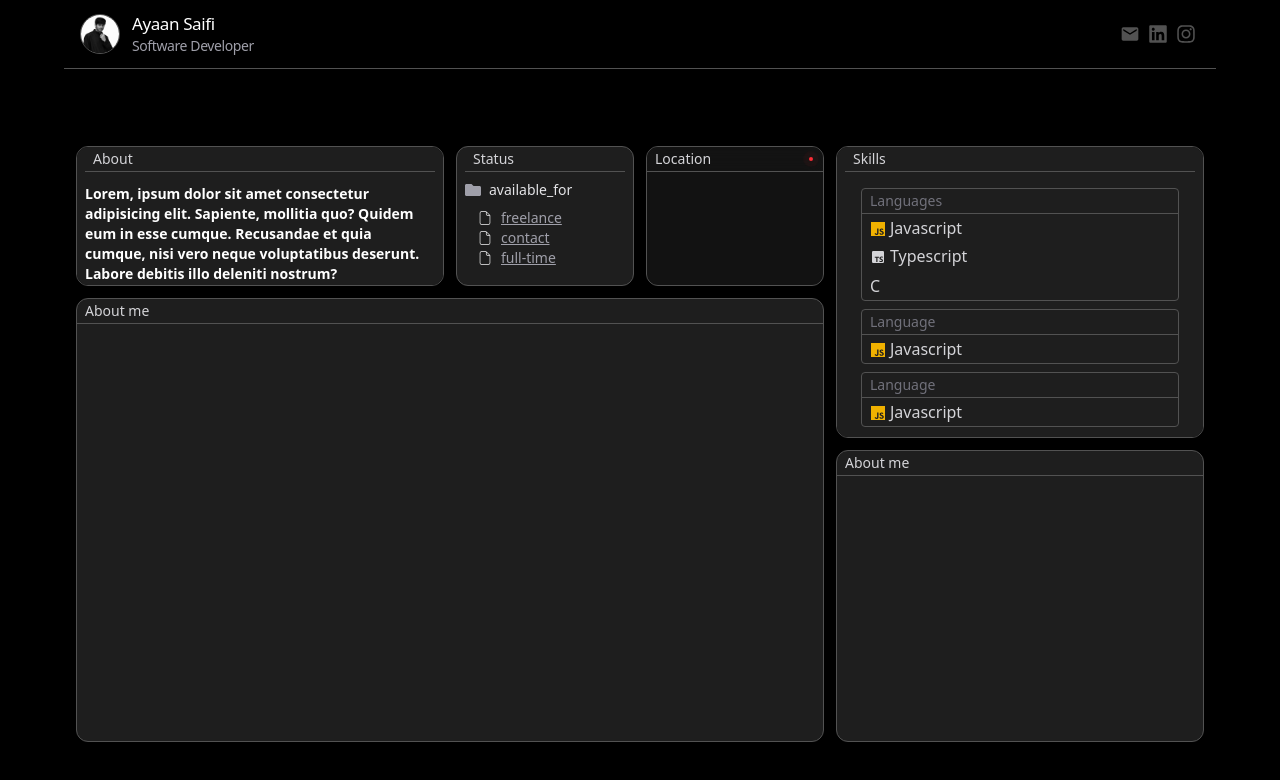
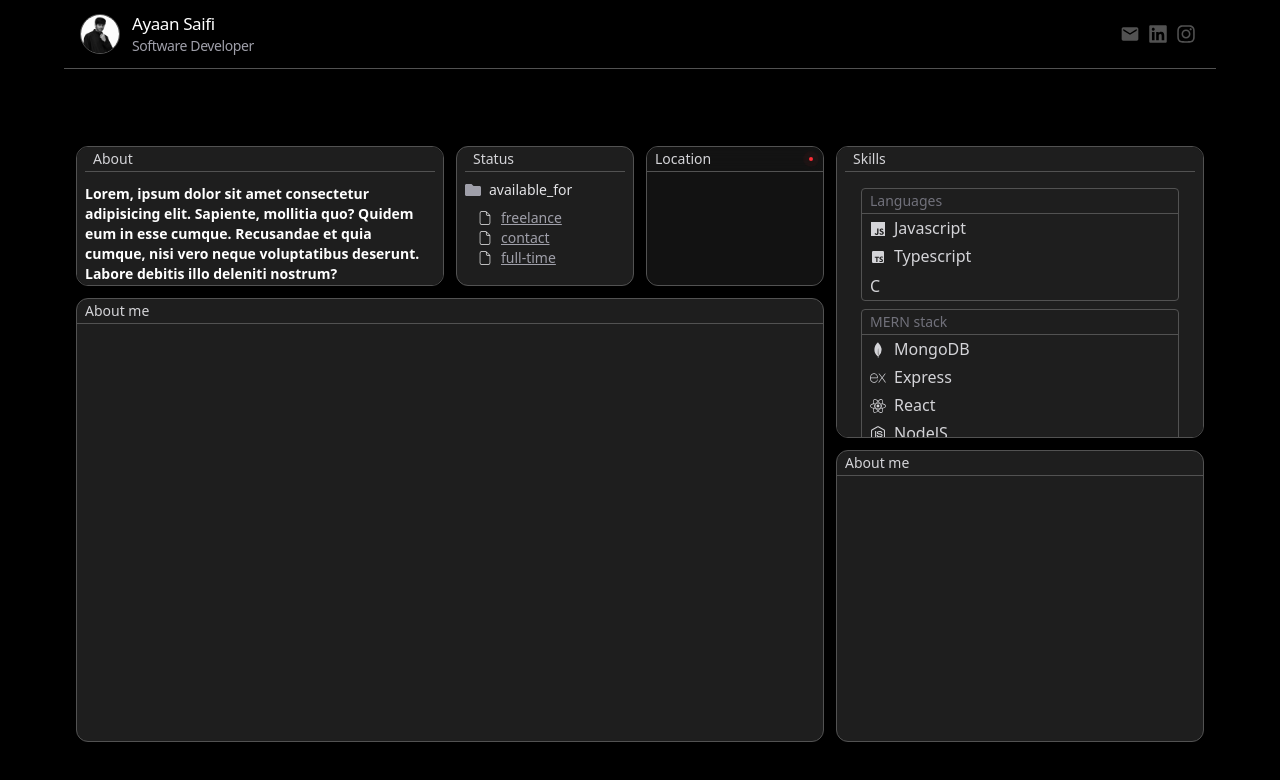
Before and after one commit to ayan-011/Ayaan-s-Portfolio, a React (Vite) app: page / in a window 1280 px wide. Shown: the top 780 px of the page. Built offline with nearby package versions, Linux system fonts and the light colour scheme; grey boxes are pictures that could not be loaded.

Commit message:
skills section completed

```diff
--- a/src/App.jsx
+++ b/src/App.jsx
@@ -1,9 +1,11 @@
 import './App.css'
 import { MdEmail } from "react-icons/md";
-import { FaFolder, FaInstagram, FaLinkedin } from "react-icons/fa";
+import { FaFolder, FaInstagram, FaLinkedin, FaNodeJs, FaReact } from "react-icons/fa";
 import { CiFileOn } from 'react-icons/ci';
 import { IoLogoJavascript } from "react-icons/io5";
 import { BiLogoTypescript } from 'react-icons/bi';
+import { SiExpress, SiMongodb, SiPostman } from 'react-icons/si';
+import { RiNextjsFill, RiTailwindCssFill } from 'react-icons/ri';
 
 function App() {
   return (
@@ -144,20 +146,20 @@ function App() {
         " >
           <div className="w-full px-2 py-0.5 border-b-[1px] border-[#525252] bg-red-90 text-zinc-300 text-sm">Skills</div>
 
-          <div className="parent bg-red-90 w-full h-full flex flex-col gap-2 p-4" >
+          <div className="parent bg-red-90 w-full h-fit flex flex-col gap-2 p-4 bg-red-" >
 
             {/* language */}
             <div className="border-[1px] border-[#525252] rounded  flex flex-col  items-center ">
               <div className="top bg-red- w-full text-sm p-[2px] px-2 text-zinc-500 border-b-[1px] border-[#525252]">Languages</div>
-              <div className="flex flex-row items-center p-[2px] px-2 gap-1 w-full text-zinc-300">
-              <div className="icon flex mt-[2px] text-yellow-500"><IoLogoJavascript /></div>
+              <div className="flex flex-row items-center p-[2px] px-2 gap-2 w-full text-zinc-300">
+              <div className="icon flex mt-[2px] "><IoLogoJavascript /></div>
               <div className="text">Javascript</div>
               </div>
-              <div className="flex flex-row items-center p-[2px] px-2 gap-1 w-full text-zinc-300">
+              <div className="flex flex-row items-center p-[2px] px-2 gap-2 w-full text-zinc-300">
               <div className="icon flex mt-[2px]  "><BiLogoTypescript /></div>
               <div className="text">Typescript</div>
               </div>
-              <div className="flex flex-row items-center p-[2px] px-2 gap-1 w-full text-zinc-300">
+              <div className="flex flex-row items-center p-[2px] px-2 gap-2 w-full text-zinc-300">
               <div className="icon flex mt-[2px] ">C</div>
               <div className="text"></div>
               </div>
@@ -165,19 +167,39 @@ function App() {
 
              {/* MERN  */}
             <div className="border-[1px] border-[#525252] rounded  flex flex-col  items-center ">
-              <div className="top bg-red- w-full text-sm p-[2px] px-2 text-zinc-500 border-b-[1px] border-[#525252]">Language</div>
-              <div className="flex flex-row items-center p-[2px] px-2 gap-1 w-full text-zinc-300">
-              <div className="icon flex mt-[2px] text-yellow-500"><IoLogoJavascript /></div>
-              <div className="text">Javascript</div>
+              <div className="top bg-red- w-full text-sm p-[2px] px-2 text-zinc-500 border-b-[1px] border-[#525252]">MERN stack</div>
+              <div className="flex flex-row items-center p-[2px] px-2 gap-2 w-full text-zinc-300">
+              <div className="icon flex mt-[2px] "><SiMongodb /></div>
+              <div className="text">MongoDB</div>
+              </div>
+              <div className="flex flex-row items-center p-[2px] px-2 gap-2 w-full text-zinc-300">
+              <div className="icon flex mt-[2px] "><SiExpress /></div>
+              <div className="text">Express</div>
+              </div>
+              <div className="flex flex-row items-center p-[2px] px-2 gap-2 w-full text-zinc-300">
+              <div className="icon flex mt-[2px] "><FaReact  /></div>
+              <div className="text">React</div>
+              </div>
+              <div className="flex flex-row items-center p-[2px] px-2 gap-2 w-full text-zinc-300">
+              <div className="icon flex mt-[2px] "><FaNodeJs  /></div>
+              <div className="text">NodeJS</div>
               </div>
             </div>
 
             {/* styles */}
             <div className="border-[1px] border-[#525252] rounded  flex flex-col  items-center ">
-              <div className="top bg-red- w-full text-sm p-[2px] px-2 text-zinc-500 border-b-[1px] border-[#525252]">Language</div>
-              <div className="flex flex-row items-center p-[2px] px-2 gap-1 w-full text-zinc-300">
-              <div className="icon flex mt-[2px] text-yellow-500"><IoLogoJavascript /></div>
-              <div className="text">Javascript</div>
+              <div className="top bg-red- w-full text-sm p-[2px] px-2 text-zinc-500 border-b-[1px] border-[#525252]">Tools & styles</div>
+              <div className="flex flex-row items-center p-[2px] px-2 gap-2 w-full text-zinc-300">
+              <div className="icon flex mt-[2px] "><RiTailwindCssFill  /></div>
+              <div className="text">TailwindCSS</div>
+              </div>
+              <div className="flex flex-row items-center p-[2px] px-2 gap-2 w-full text-zinc-300">
+              <div className="icon flex mt-[2px] "><SiPostman   /></div>
+              <div className="text">Postman</div>
+              </div>
+              <div className="flex flex-row items-center p-[2px] px-2 gap-2 w-full text-zinc-300">
+              <div className="icon flex mt-[2px] "><RiNextjsFill    /></div>
+              <div className="text">NextJS</div>
               </div>
             </div>
 
```
